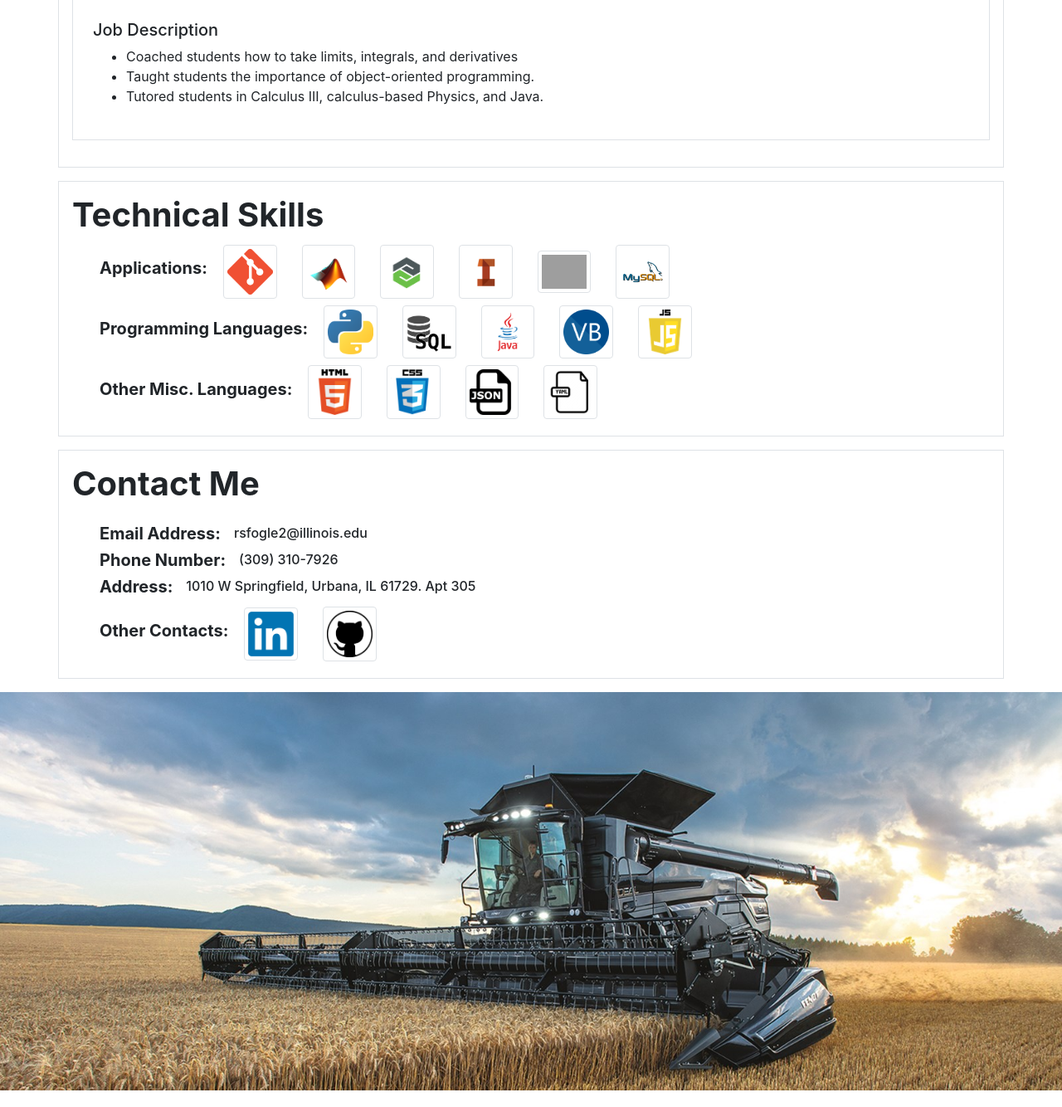
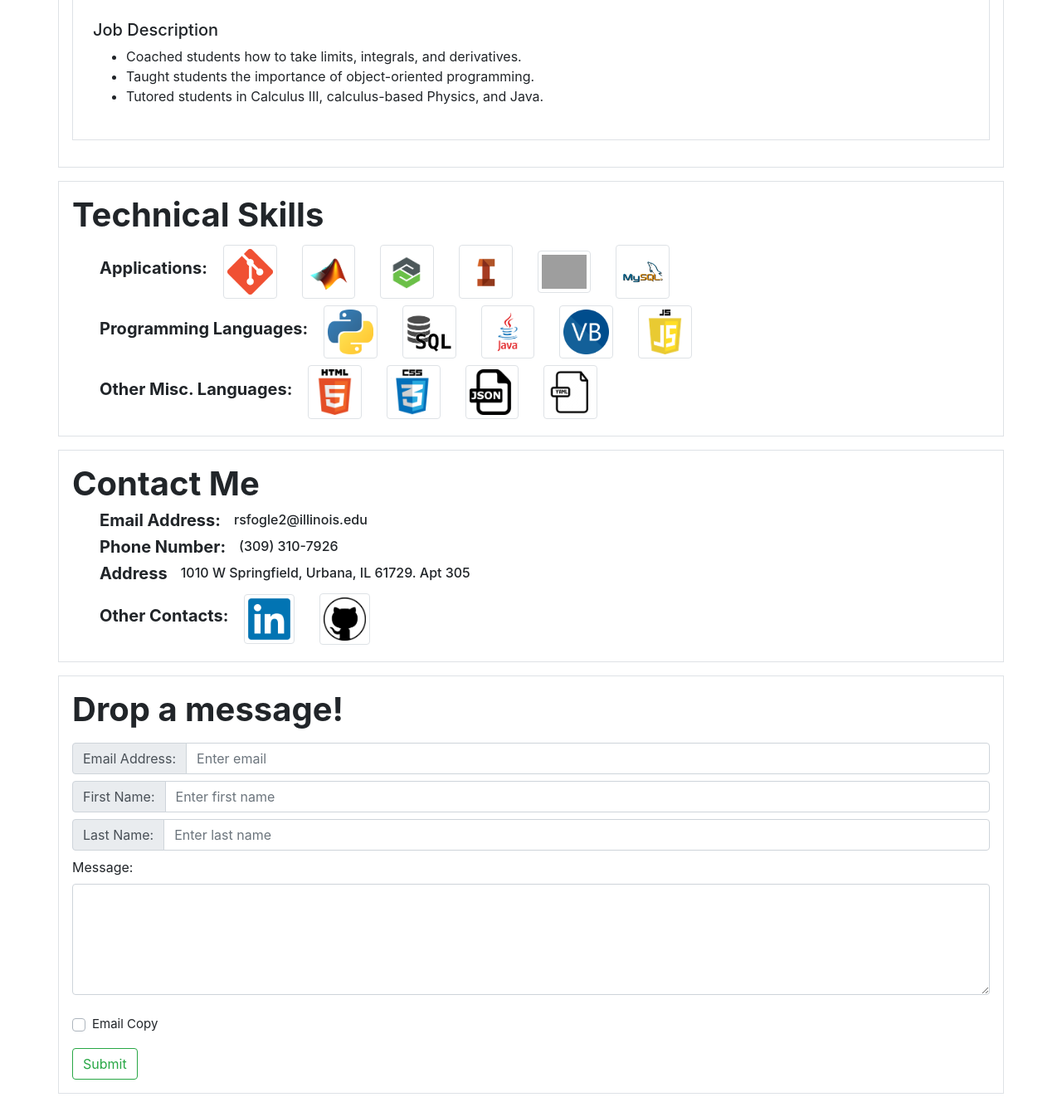
Before and after one commit to RynoXLI/resume_server, a Flask app: page / in a window 1280 px wide. Shown: the part 3611-4945 px from the top of the page at 83% size. Run offline with Flask 2, Linux system fonts and the light colour scheme; parts of the project's set-up code (start-up, migrations or seed data) failed here and were passed over; some libraries are stand-ins or nearby versions; grey boxes are pictures that could not be loaded.

Commit message:
Added form to site, db models, and smtp to send emails

```diff
--- a/app.py
+++ b/app.py
@@ -1,21 +1,73 @@
-from flask import Flask, render_template
+from flask import Flask, render_template, request
+from flask_sqlalchemy import SQLAlchemy
 import yaml
+import os
 from datetime import datetime
+import smtplib
+from email.mime.multipart import MIMEMultipart
+from email.mime.text import MIMEText
+
+from config.config import message_template
 
 app = Flask(__name__)
+app.config['SQLALCHEMY_DATABASE_URI'] = 'sqlite:///site.db'
+db = SQLAlchemy(app)
 
+# load the config file
 conf = yaml.load(open("config/site_config.yml", "r"), Loader=yaml.Loader)
 
-
-@app.route('/')
-def home():
-    now = datetime.now()
-    return render_template('index.html', time=now)
+# start smtp connection
+s = smtplib.SMTP(host=conf['smtp']['hostname'], port=conf['smtp']['port'])
+# s.starttls()
+# s.login(user="", password="")
 
 
-@app.route('/new')
+class Post(db.Model):
+    id = db.Column(db.Integer, primary_key=True)
+    email = db.Column(db.String(120), nullable=False)
+    fname = db.Column(db.String(60), nullable=False)
+    lname = db.Column(db.String(60), nullable=False)
+    msg = db.Column(db.Text, nullable=False)
+    pub_time = db.Column(db.DateTime, nullable=False, default=datetime.now())
+
+    def __repr__(self):
+        return '<Post %r' % self.email
+
+
+@app.route('/', methods=["GET", "POST"])
 def new_home():
     now = datetime.now()
+
+    if request.method == "POST":
+        email = request.form.get("email")
+        fname = request.form.get('firstname')
+        lname = request.form.get('lastname')
+        msg = request.form.get('msg')
+        send_email = request.form.get('sendemail')
+        print(f"Email:{email}, fname:{fname}, lname:{lname}, msg:{msg}, send_email:{send_email}")
+
+        if email and fname and lname and msg:
+            p = Post(email=email, fname=fname, lname=lname, msg=msg)
+            db.session.add(p)
+            db.session.commit()
+
+        if send_email and email and fname and lname and msg:
+            email_msg = MIMEMultipart()
+            message = message_template.substitute(fname=fname,
+                                                  lname=lname,
+                                                  email=email,
+                                                  msg=msg,
+                                                  time=now)
+
+            # setup msg parms
+            email_msg['From'] = "localhost"
+            email_msg['To'] = email
+            email_msg['Subject'] = "Message Record"
+            email_msg.attach(MIMEText(message, 'plain'))
+
+            s.send_message(email_msg)
+            print("Sending email...")
+
     return render_template('base.html', time=now, conf=conf['index'])
 
 
--- a/config/site_config.yml
+++ b/config/site_config.yml
@@ -8,10 +8,10 @@
       href: "aboutme"
       pic_url: "static/images/ryan.jpg"
       alt: "Picture of Ryan"
-      text: "Hello I am Ryan Fogle. I am a Senior at the University of Illinois where I am pursuing a
-                                     Bachelor in Agricultural Engineering with a focus in Off-Road Machinery. I have a diverse
-                                     number of experiences from machine design to data analytics. I am seeking
-                                     opportunities that are on the edge of Data Science and Engineering."
+      text: "Hello, I am Ryan Fogle. I am a senior at the University of Illinois pursuing a
+                                     Bachelor in Agricultural Engineering with a focus in Off-Road Machinery. I have had diverse
+                                     experiences ranging from machine design to data analytics. Moving forward, I am seeking
+                                     opportunities that incorporate both Data Science and Engineering."
     - section: "Education"
       href: "education"
       schools:
@@ -147,3 +147,10 @@
             pic_url: "static/images/github.png"
             redirect_url: "https://github.com/RynoXLI"
   footer_url: "static/images/combine.jpg"
+
+
+smtp:
+  hostname: "localhost"
+  port: 1025
+  username: ""
+  password: ""
--- a/static/main.css
+++ b/static/main.css
@@ -1,4 +1,4 @@
-@import "bootstrap";
+@import "bootstrap/css/bootstrap.min.css";
 
 .header {
   position: fixed;
@@ -54,3 +54,21 @@
     height:100%
     object-fit:cover;
 }
+
+.input-group>.input-group-prepend {
+    flex: 0 0 6%;
+}
+.input-group .input-group-text {
+    width: 100%;
+}
+
+.custom-control-label:before{
+  background-color:white;
+}
+
+.custom-control-label {
+    font-size: 15px;
+}
+.custom-checkbox .custom-control-input:checked~.custom-control-label::before{
+  background-color:#4caf4f;
+}
--- a/templates/base.html
+++ b/templates/base.html
@@ -4,8 +4,7 @@
         <title>{{ conf['title'] }}</title>
         <meta charset="utf-8">
         <meta name="viewport" content="width=device-width, initial-scale=1">
-        <link rel="stylesheet" href="static/bootstrap/css/bootstrap.min.css">
-        <link rel="stylesheet" type="text/css" href="static/main.css?t={{ time }}">
+        <link rel="stylesheet" type="text/css" href="{{ url_for('static', filename='main.css') }}?t={{ time }}">
     </head>
     <body data-spy="scroll" data-target=".navbar" data-offset="300">
         <div class="jumbotron mb-0 text-dark" style="background-image: url( {{ conf['jumbo_pic_url'] }});">
@@ -44,7 +43,7 @@
                             <img src="{{ section['pic_url'] }}" class="application img-thumbnail p-1 m-1 img-responsive" alt="{{ section['alt'] }}">
                         </div>
                         <div class="col-xs-* col-md-9">
-                            <p class="p-4">{{ section['text'] }}</p>
+                            <p class="lead p-4">{{ section['text'] }}</p>
                         </div>
                     </div>
                 {% elif section['href'] == "education" %}
@@ -133,14 +132,43 @@
             </div>
         {% endfor %}
 
+        <div id="messageme" class="container p-3 my-3 border">
+                <h1 class="font-weight-bold">Drop a message!</h1>
 
-        <div>
-            <img src="{{ conf['footer_url'] }}" alt="Ending Banner" class="img-responsive application">
+            <form method="POST" action="">
+                <div class="input-group pt-2">
+                    <div class="input-group-prepend">
+                        <span class="input-group-text text-center">Email Address:</span>
+                    </div>
+                    <input type="email" class="form-control" id="email" placeholder="Enter email" name="email">
+                </div>
+                <div class="input-group pt-2">
+                    <div class="input-group-prepend">
+                        <span class="input-group-text text-center">First Name:</span>
+                    </div>
+                    <input type="text" class="form-control" id="firstname" placeholder="Enter first name" name="firstname">
+                </div>
+                <div class="input-group pt-2">
+                    <div class="input-group-prepend">
+                        <span class="input-group-text text-center">Last Name:</span>
+                    </div>
+                    <input type="text" class="form-control" id="lastname" placeholder="Enter last name" name="lastname">
+                </div>
+                <div class="form-group pt-2">
+                    <label for="msg">Message:</label>
+                    <textarea class="form-control" rows="5" id="msg" name="msg"></textarea>
+                </div>
+                <div class="custom-control form-control-lg custom-checkbox">
+                    <input type="checkbox" class="custom-control-input" id="customCheck1" name="sendemail">
+                    <label class="custom-control-label" for="customCheck1" >Email Copy</label>
+                </div>
+                <button type="submit"  value="Send" class="btn btn-outline-success">Submit</button>
+              </form>
         </div>
 
-        <script src="static/jquery-3.5.1.min.js"></script>
-        <script src="static/popper.min.js"></script>
-        <script src="static/bootstrap/js/bootstrap.min.js"></script>
-        <script src="static/main.js?t={{ time }}"></script>
+        <script src="{{ url_for('static', filename='jquery-3.5.1.min.js') }}"></script>
+        <script src="{{ url_for('static', filename='popper.min.js') }}"></script>
+        <script src="{{ url_for('static', filename='bootstrap/js/bootstrap.min.js') }}"></script>
+        <script src="{{ url_for('static', filename='main.js') }}?t={{ time }}"></script>
     </body>
 </html>
```
Also changed, not shown: config/config.py (added, +16 -0 lines), config/__init__.py (added), 2 other files.
